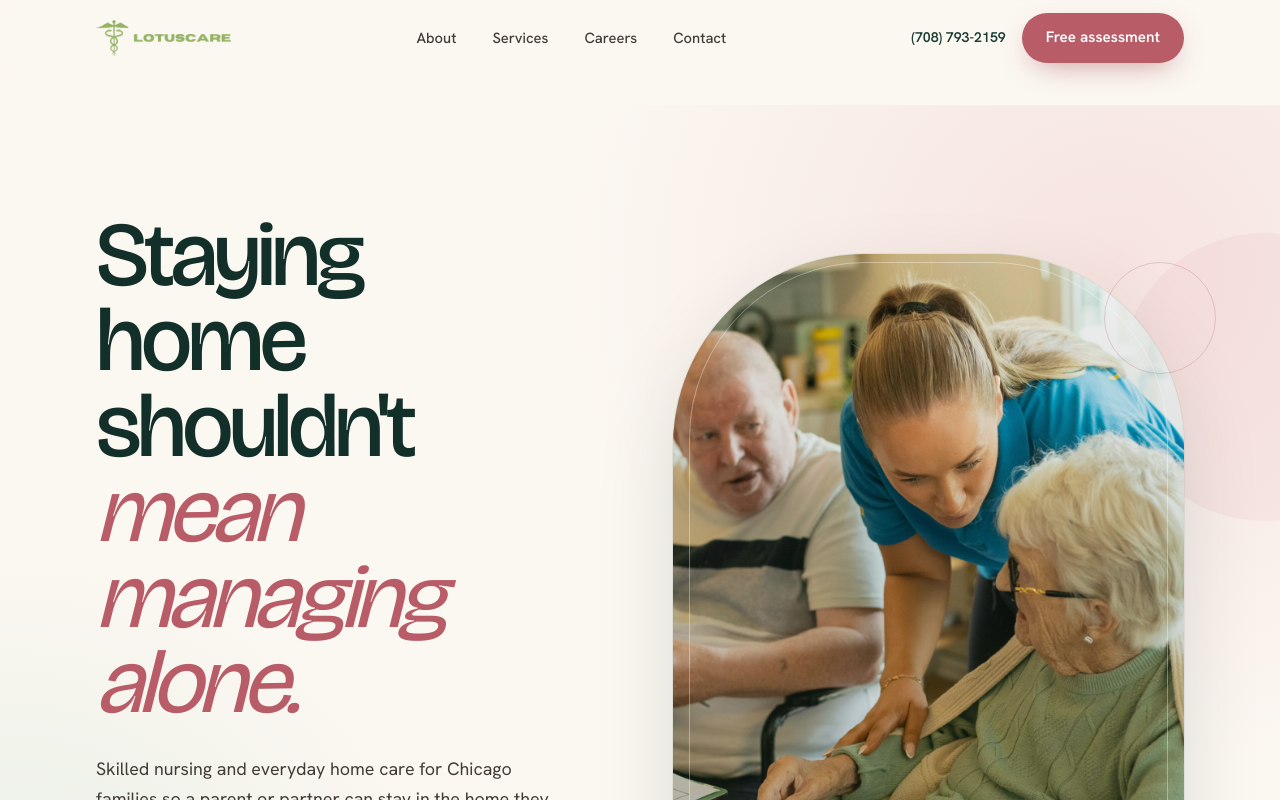
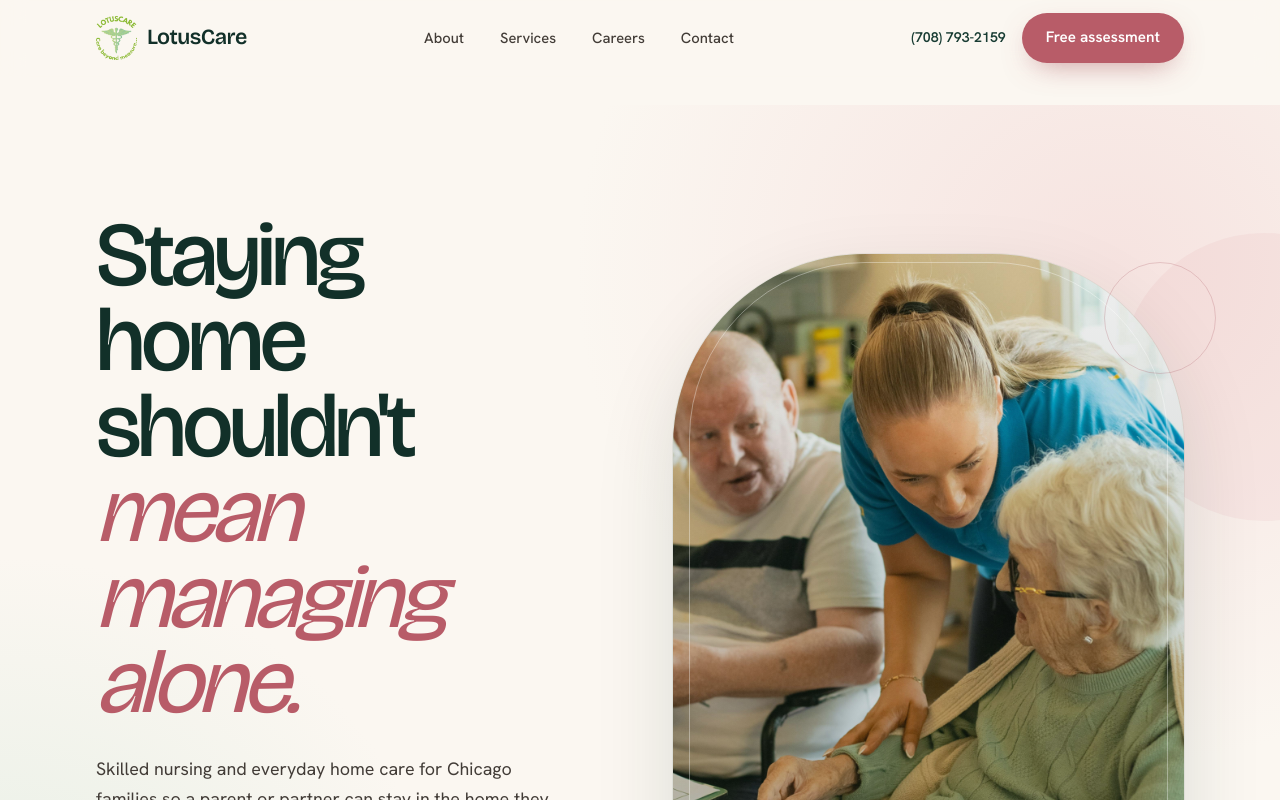
Before and after one commit to Jay963-sys/Lotuscare, a Next.js app: page / in a window 1280 px wide. Shown: the top 800 px of the page. Built offline with nearby package versions, Linux system fonts and the light colour scheme.

Commit message:
Refactor Header component for improved readability

```diff
--- a/components/Header.tsx
+++ b/components/Header.tsx
@@ -39,7 +39,6 @@ export function Header() {
     };
   }, [open]);
 
-  // Release the scroll lock + close when we reach desktop.
   useEffect(() => {
     const mq = window.matchMedia("(min-width: 768px)");
     const onChange = (e: MediaQueryListEvent) => e.matches && setOpen(false);
@@ -47,7 +46,6 @@ export function Header() {
     return () => mq.removeEventListener("change", onChange);
   }, []);
 
-  // Escape closes the menu.
   useEffect(() => {
     if (!open) return;
     const onKey = (e: KeyboardEvent) => e.key === "Escape" && setOpen(false);
@@ -59,35 +57,33 @@ export function Header() {
     <>
       <header
         className={cn(
-          /* 1. Added border-b to the base classes so the layout never jumps */
-          "sticky top-0 z-50 transition-all duration-300 border-b",
+          "sticky top-0 z-50 border-b transition-all duration-300",
           scrolled
             ? "border-pine-900/10 bg-ivory/92 shadow-[0_8px_30px_rgba(18,48,41,0.05)] backdrop-blur-xl"
-            : /* 2. Added border-transparent to the default unscrolled state */
-              "border-transparent bg-ivory/75 backdrop-blur-md",
+            : "border-transparent bg-ivory/75 backdrop-blur-md",
         )}
       >
         <Container className="flex h-[4.75rem] items-center justify-between gap-5">
           <Link
             href="/"
-            className="flex items-center"
+            className="flex items-center gap-2.5"
             aria-label={`${site.name} home`}
             onClick={() => setOpen(false)}
           >
             <Image
-              src="/lotuscare-lockup.png"
-              alt={site.name}
-              width={662}
-              height={176}
+              src="/lotuscare-badge.png"
+              alt=""
+              width={1084}
+              height={1166}
               priority
-              className="h-9 w-auto"
+              className="h-11 w-auto"
             />
+            <span className="font-display text-[1.35rem] font-semibold tracking-tight text-pine-900">
+              LotusCare
+            </span>
           </Link>
 
-          <nav
-            className="hidden items-center gap-9 md:flex"
-            aria-label="Primary"
-          >
+          <nav className="hidden items-center gap-9 md:flex" aria-label="Primary">
             {nav.map((item) => {
               const active = isActive(item.href);
               return (
@@ -97,13 +93,10 @@ export function Header() {
                   aria-current={active ? "page" : undefined}
                   className={cn(
                     "group relative text-[0.92rem] font-medium transition-colors",
-                    active
-                      ? "text-pine-900"
-                      : "text-ink-700 hover:text-pine-900",
+                    active ? "text-pine-900" : "text-ink-700 hover:text-pine-900",
                   )}
                 >
                   {item.label}
-                  {/* active-page dot (also previews on hover) */}
                   <span
                     className={cn(
                       "absolute -bottom-2.5 left-1/2 h-1.5 w-1.5 -translate-x-1/2 rounded-full bg-blush-600 transition-all duration-300",
@@ -166,10 +159,8 @@ export function Header() {
         </Container>
       </header>
 
-      {/* ---- Full-bleed mobile overlay ----
-          Kept OUTSIDE <header>: the header's backdrop-filter would otherwise
-          make this fixed element resolve against the header box (collapsing it)
-          instead of the viewport. */}
+      {/* Full-bleed mobile overlay — kept OUTSIDE <header> so the header's
+          backdrop-filter doesn't trap this fixed element. */}
       <div
         id="mobile-nav"
         className={cn(
@@ -180,7 +171,6 @@ export function Header() {
             : "pointer-events-none -translate-y-2 opacity-0",
         )}
       >
-        {/* soft brand wash */}
         <div
           aria-hidden
           className="pointer-events-none absolute inset-0"
@@ -205,9 +195,7 @@ export function Header() {
                     <span
                       className={cn(
                         "h-2 w-2 rounded-full transition-all duration-300",
-                        active
-                          ? "scale-100 bg-blush-600"
-                          : "scale-0 bg-transparent",
+                        active ? "scale-100 bg-blush-600" : "scale-0 bg-transparent",
                       )}
                     />
                     <span
@@ -239,10 +227,7 @@ export function Header() {
             <p className="mb-2 text-xs font-semibold uppercase tracking-[0.16em] text-ink-500">
               Talk to our team
             </p>
-            <a
-              href={site.phoneHref}
-              className="font-display text-2xl text-pine-900"
-            >
+            <a href={site.phoneHref} className="font-display text-2xl text-pine-900">
               {site.phone}
             </a>
             <div className="mt-5">
@@ -250,9 +235,7 @@ export function Header() {
                 {site.primaryCta.label}
               </Button>
             </div>
-            <p className="mt-8 text-sm italic text-ink-500">
-              …care beyond measure.
-            </p>
+            <p className="mt-8 text-sm italic text-ink-500">…care beyond measure.</p>
           </div>
         </Container>
       </div>
```
